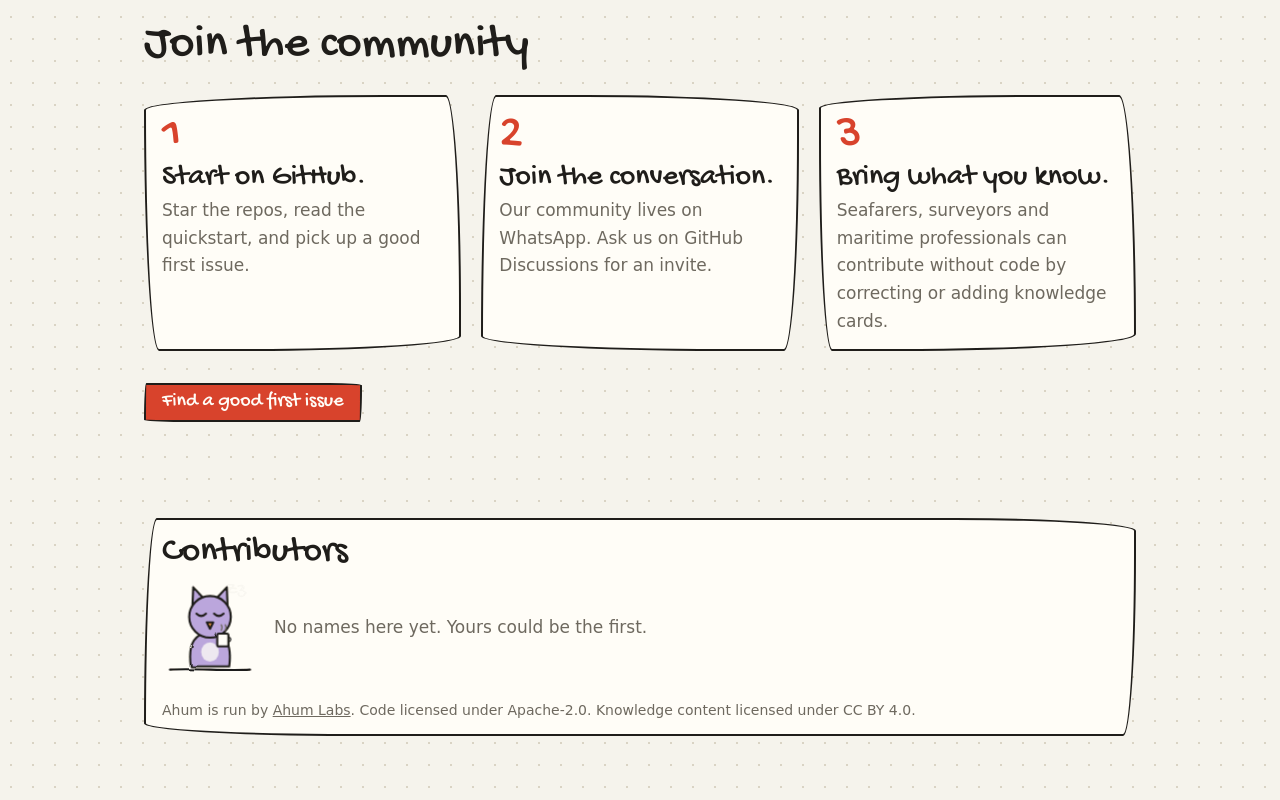
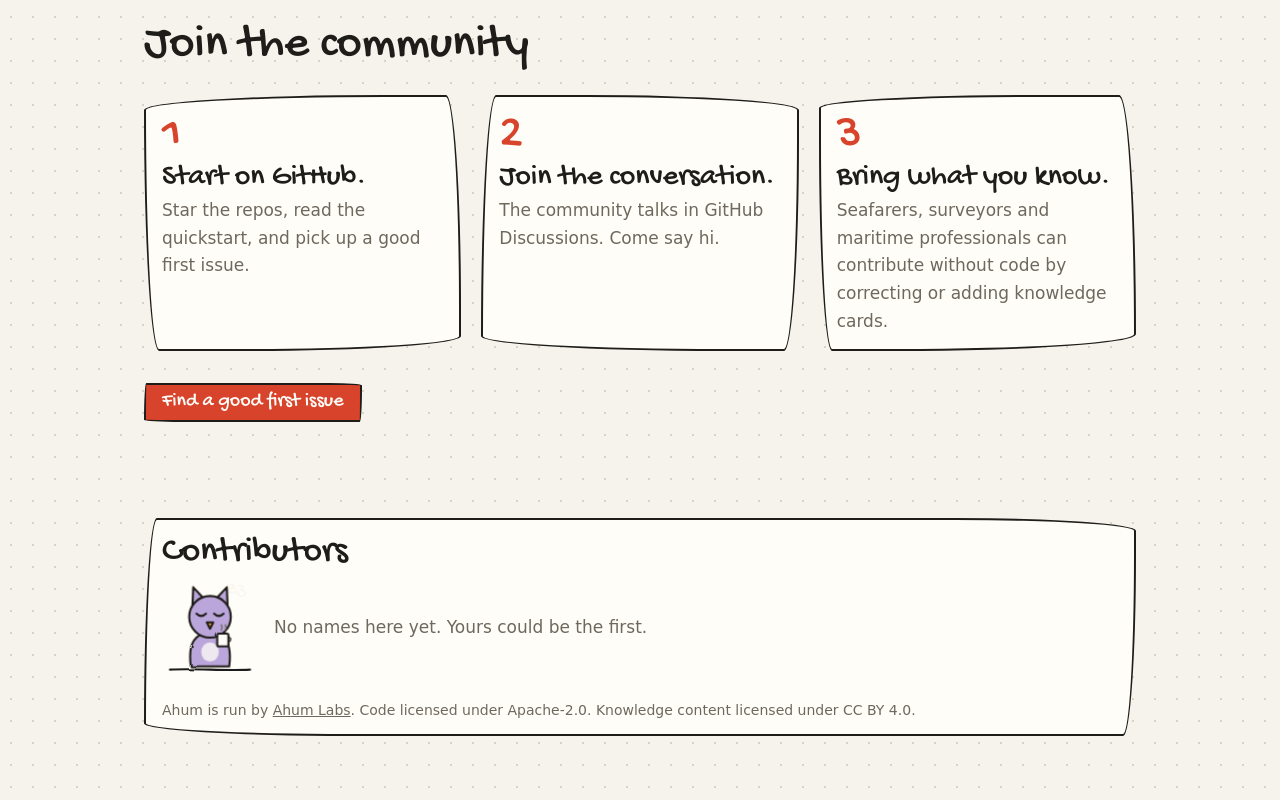
Before and after one commit to AhumLabs-Pvt-Ltd/community-site, a React (Vite) app: page / in a window 1280 px wide. Shown: the part 2502-3302 px from the top of the page. Built offline with nearby package versions, Linux system fonts and the light colour scheme; a web font is replaced by a local one.

Commit message:
Point 'Join the conversation' to GitHub Discussions (#3)

```diff
--- a/src/content.js
+++ b/src/content.js
@@ -70,7 +70,8 @@ export const join = {
     },
     {
       title: "Join the conversation.",
-      body: "Our community lives on WhatsApp. Ask us on GitHub Discussions for an invite.",
+      body: "The community talks in GitHub Discussions. Come say hi.",
+      href: "https://github.com/AhumLabs-Pvt-Ltd/.github/discussions",
     },
     {
       title: "Bring what you know.",
```
